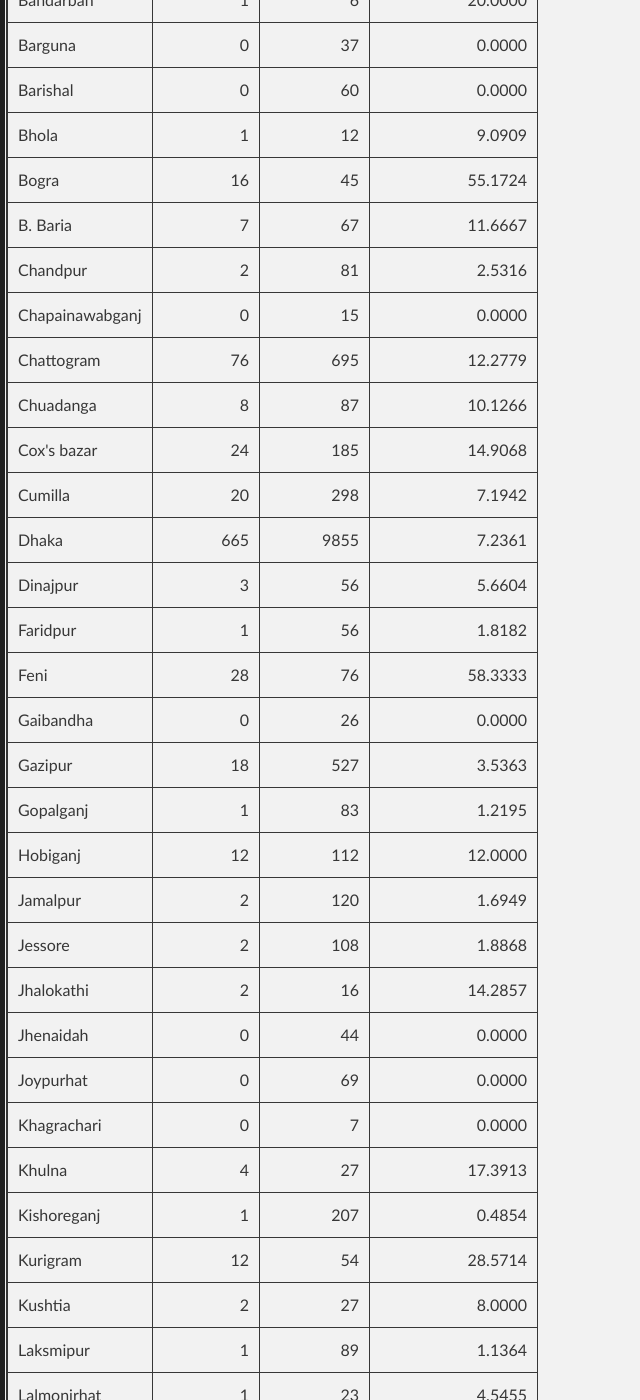
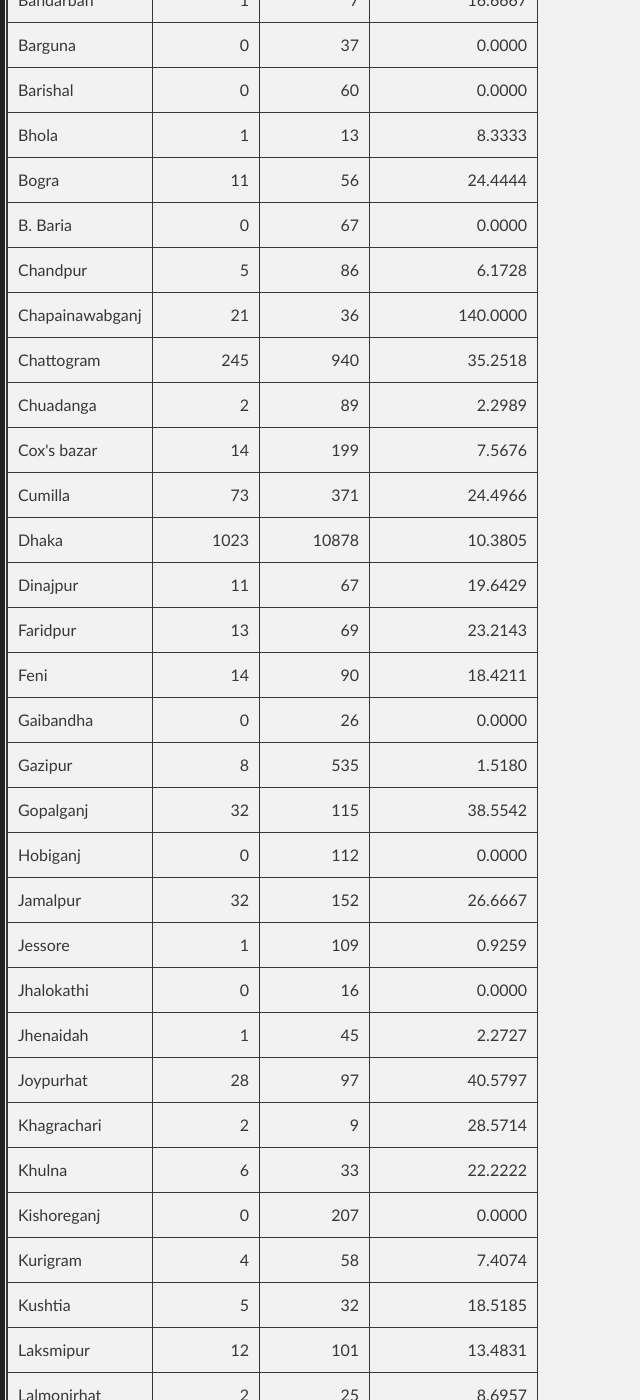
Before and after one commit to promitbasak/covid19bd, a Jekyll site: the page index.html, which Jekyll copies as it is, in a window 1280 px wide and 1400 px high, scrolled down 4312 px. Shown: the whole window, without its empty margins (0-640 px from the left). Built offline with Jekyll 4.4.1, drawn with Linux system fonts in a browser that asks for light colours; some of the changed text lies outside the part shown.

Commit message:
Update index.html

```diff
--- a/index.html
+++ b/index.html
@@ -100,7 +100,7 @@
         <h5>Total Deaths</h5>
       </div>
       <div>
-        <img src="https://raw.githubusercontent.com/promitbasak/Covid-19_bd_extended/master/assests/2020-05-17/Figure_22.png">
+        <img src="https://raw.githubusercontent.com/promitbasak/Covid-19_bd_extended/master/assests/2020-05-19/Figure_22.png">
         <h5>District-wise Corona Map</h5>
       </div>
       <div>
@@ -126,387 +126,387 @@
 </tr></thead>
 <tbody><tr>
 <td>Bagerhat</td>
-<td align="right">2</td>
+<td align="right">3</td>
+<td align="right">11</td>
+<td align="right">37.5000</td>
+</tr>
+<tr>
+<td>Bandarban</td>
+<td align="right">1</td>
+<td align="right">7</td>
+<td align="right">16.6667</td>
+</tr>
+<tr>
+<td>Barguna</td>
+<td align="right">0</td>
+<td align="right">37</td>
+<td align="right">0.0000</td>
+</tr>
+<tr>
+<td>Barishal</td>
+<td align="right">0</td>
+<td align="right">60</td>
+<td align="right">0.0000</td>
+</tr>
+<tr>
+<td>Bhola</td>
+<td align="right">1</td>
+<td align="right">13</td>
+<td align="right">8.3333</td>
+</tr>
+<tr>
+<td>Bogra</td>
+<td align="right">11</td>
+<td align="right">56</td>
+<td align="right">24.4444</td>
+</tr>
+<tr>
+<td>B. Baria</td>
+<td align="right">0</td>
+<td align="right">67</td>
+<td align="right">0.0000</td>
+</tr>
+<tr>
+<td>Chandpur</td>
+<td align="right">5</td>
+<td align="right">86</td>
+<td align="right">6.1728</td>
+</tr>
+<tr>
+<td>Chapainawabganj</td>
+<td align="right">21</td>
+<td align="right">36</td>
+<td align="right">140.0000</td>
+</tr>
+<tr>
+<td>Chattogram</td>
+<td align="right">245</td>
+<td align="right">940</td>
+<td align="right">35.2518</td>
+</tr>
+<tr>
+<td>Chuadanga</td>
+<td align="right">2</td>
+<td align="right">89</td>
+<td align="right">2.2989</td>
+</tr>
+<tr>
+<td>Cox&#39;s bazar</td>
+<td align="right">14</td>
+<td align="right">199</td>
+<td align="right">7.5676</td>
+</tr>
+<tr>
+<td>Cumilla</td>
+<td align="right">73</td>
+<td align="right">371</td>
+<td align="right">24.4966</td>
+</tr>
+<tr>
+<td>Dhaka</td>
+<td align="right">1023</td>
+<td align="right">10878</td>
+<td align="right">10.3805</td>
+</tr>
+<tr>
+<td>Dinajpur</td>
+<td align="right">11</td>
+<td align="right">67</td>
+<td align="right">19.6429</td>
+</tr>
+<tr>
+<td>Faridpur</td>
+<td align="right">13</td>
+<td align="right">69</td>
+<td align="right">23.2143</td>
+</tr>
+<tr>
+<td>Feni</td>
+<td align="right">14</td>
+<td align="right">90</td>
+<td align="right">18.4211</td>
+</tr>
+<tr>
+<td>Gaibandha</td>
+<td align="right">0</td>
+<td align="right">26</td>
+<td align="right">0.0000</td>
+</tr>
+<tr>
+<td>Gazipur</td>
 <td align="right">8</td>
+<td align="right">535</td>
+<td align="right">1.5180</td>
+</tr>
+<tr>
+<td>Gopalganj</td>
+<td align="right">32</td>
+<td align="right">115</td>
+<td align="right">38.5542</td>
+</tr>
+<tr>
+<td>Hobiganj</td>
+<td align="right">0</td>
+<td align="right">112</td>
+<td align="right">0.0000</td>
+</tr>
+<tr>
+<td>Jamalpur</td>
+<td align="right">32</td>
+<td align="right">152</td>
+<td align="right">26.6667</td>
+</tr>
+<tr>
+<td>Jessore</td>
+<td align="right">1</td>
+<td align="right">109</td>
+<td align="right">0.9259</td>
+</tr>
+<tr>
+<td>Jhalokathi</td>
+<td align="right">0</td>
+<td align="right">16</td>
+<td align="right">0.0000</td>
+</tr>
+<tr>
+<td>Jhenaidah</td>
+<td align="right">1</td>
+<td align="right">45</td>
+<td align="right">2.2727</td>
+</tr>
+<tr>
+<td>Joypurhat</td>
+<td align="right">28</td>
+<td align="right">97</td>
+<td align="right">40.5797</td>
+</tr>
+<tr>
+<td>Khagrachari</td>
+<td align="right">2</td>
+<td align="right">9</td>
+<td align="right">28.5714</td>
+</tr>
+<tr>
+<td>Khulna</td>
+<td align="right">6</td>
+<td align="right">33</td>
+<td align="right">22.2222</td>
+</tr>
+<tr>
+<td>Kishoreganj</td>
+<td align="right">0</td>
+<td align="right">207</td>
+<td align="right">0.0000</td>
+</tr>
+<tr>
+<td>Kurigram</td>
+<td align="right">4</td>
+<td align="right">58</td>
+<td align="right">7.4074</td>
+</tr>
+<tr>
+<td>Kushtia</td>
+<td align="right">5</td>
+<td align="right">32</td>
+<td align="right">18.5185</td>
+</tr>
+<tr>
+<td>Laksmipur</td>
+<td align="right">12</td>
+<td align="right">101</td>
+<td align="right">13.4831</td>
+</tr>
+<tr>
+<td>Lalmonirhat</td>
+<td align="right">2</td>
+<td align="right">25</td>
+<td align="right">8.6957</td>
+</tr>
+<tr>
+<td>Madaripur</td>
+<td align="right">6</td>
+<td align="right">69</td>
+<td align="right">9.5238</td>
+</tr>
+<tr>
+<td>Magura</td>
+<td align="right">0</td>
+<td align="right">23</td>
+<td align="right">0.0000</td>
+</tr>
+<tr>
+<td>Manikganj</td>
+<td align="right">20</td>
+<td align="right">58</td>
+<td align="right">52.6316</td>
+</tr>
+<tr>
+<td>Moulovi Bazar</td>
+<td align="right">0</td>
+<td align="right">39</td>
+<td align="right">0.0000</td>
+</tr>
+<tr>
+<td>Meherpur</td>
+<td align="right">0</td>
+<td align="right">5</td>
+<td align="right">0.0000</td>
+</tr>
+<tr>
+<td>Munshigonj</td>
+<td align="right">54</td>
+<td align="right">383</td>
+<td align="right">16.4134</td>
+</tr>
+<tr>
+<td>Mymensingh</td>
+<td align="right">45</td>
+<td align="right">340</td>
+<td align="right">15.2542</td>
+</tr>
+<tr>
+<td>Naogaon</td>
+<td align="right">0</td>
+<td align="right">45</td>
+<td align="right">0.0000</td>
+</tr>
+<tr>
+<td>Narail</td>
+<td align="right">0</td>
+<td align="right">16</td>
+<td align="right">0.0000</td>
+</tr>
+<tr>
+<td>Narayanganj</td>
+<td align="right">45</td>
+<td align="right">1508</td>
+<td align="right">3.0759</td>
+</tr>
+<tr>
+<td>Narshingdi</td>
+<td align="right">0</td>
+<td align="right">174</td>
+<td align="right">0.0000</td>
+</tr>
+<tr>
+<td>Natore</td>
+<td align="right">30</td>
+<td align="right">44</td>
+<td align="right">214.2857</td>
+</tr>
+<tr>
+<td>Netrokona</td>
+<td align="right">4</td>
+<td align="right">112</td>
+<td align="right">3.7037</td>
+</tr>
+<tr>
+<td>Nilphamari</td>
+<td align="right">1</td>
+<td align="right">53</td>
+<td align="right">1.9231</td>
+</tr>
+<tr>
+<td>Noakhali</td>
+<td align="right">55</td>
+<td align="right">168</td>
+<td align="right">48.6726</td>
+</tr>
+<tr>
+<td>Pabna</td>
+<td align="right">1</td>
+<td align="right">20</td>
+<td align="right">5.2632</td>
+</tr>
+<tr>
+<td>Panchagar</td>
+<td align="right">5</td>
+<td align="right">20</td>
 <td align="right">33.3333</td>
 </tr>
 <tr>
-<td>Bandarban</td>
-<td align="right">1</td>
-<td align="right">6</td>
-<td align="right">20.0000</td>
-</tr>
-<tr>
-<td>Barguna</td>
-<td align="right">0</td>
-<td align="right">37</td>
-<td align="right">0.0000</td>
-</tr>
-<tr>
-<td>Barishal</td>
-<td align="right">0</td>
-<td align="right">60</td>
-<td align="right">0.0000</td>
-</tr>
-<tr>
-<td>Bhola</td>
-<td align="right">1</td>
-<td align="right">12</td>
-<td align="right">9.0909</td>
-</tr>
-<tr>
-<td>Bogra</td>
-<td align="right">16</td>
-<td align="right">45</td>
-<td align="right">55.1724</td>
-</tr>
-<tr>
-<td>B. Baria</td>
+<td>Potuakhali</td>
+<td align="right">0</td>
+<td align="right">29</td>
+<td align="right">0.0000</td>
+</tr>
+<tr>
+<td>Pirojpur</td>
+<td align="right">0</td>
 <td align="right">7</td>
-<td align="right">67</td>
-<td align="right">11.6667</td>
-</tr>
-<tr>
-<td>Chandpur</td>
-<td align="right">2</td>
-<td align="right">81</td>
-<td align="right">2.5316</td>
-</tr>
-<tr>
-<td>Chapainawabganj</td>
-<td align="right">0</td>
-<td align="right">15</td>
-<td align="right">0.0000</td>
-</tr>
-<tr>
-<td>Chattogram</td>
-<td align="right">76</td>
-<td align="right">695</td>
-<td align="right">12.2779</td>
-</tr>
-<tr>
-<td>Chuadanga</td>
+<td align="right">0.0000</td>
+</tr>
+<tr>
+<td>Rajbari</td>
+<td align="right">0</td>
+<td align="right">27</td>
+<td align="right">0.0000</td>
+</tr>
+<tr>
+<td>Rajshahi</td>
+<td align="right">2</td>
+<td align="right">34</td>
+<td align="right">6.2500</td>
+</tr>
+<tr>
+<td>Rangmati</td>
+<td align="right">0</td>
+<td align="right">27</td>
+<td align="right">0.0000</td>
+</tr>
+<tr>
+<td>Rangpur</td>
+<td align="right">14</td>
+<td align="right">286</td>
+<td align="right">5.1471</td>
+</tr>
+<tr>
+<td>Satkhira</td>
+<td align="right">24</td>
+<td align="right">30</td>
+<td align="right">400.0000</td>
+</tr>
+<tr>
+<td>Shariatpur</td>
+<td align="right">2</td>
+<td align="right">73</td>
+<td align="right">2.8169</td>
+</tr>
+<tr>
+<td>Sherpur</td>
+<td align="right">23</td>
+<td align="right">65</td>
+<td align="right">54.7619</td>
+</tr>
+<tr>
+<td>Sirajganj</td>
+<td align="right">1</td>
 <td align="right">8</td>
-<td align="right">87</td>
-<td align="right">10.1266</td>
-</tr>
-<tr>
-<td>Cox&#39;s bazar</td>
-<td align="right">24</td>
-<td align="right">185</td>
-<td align="right">14.9068</td>
-</tr>
-<tr>
-<td>Cumilla</td>
-<td align="right">20</td>
-<td align="right">298</td>
-<td align="right">7.1942</td>
-</tr>
-<tr>
-<td>Dhaka</td>
-<td align="right">665</td>
-<td align="right">9855</td>
-<td align="right">7.2361</td>
-</tr>
-<tr>
-<td>Dinajpur</td>
-<td align="right">3</td>
-<td align="right">56</td>
-<td align="right">5.6604</td>
-</tr>
-<tr>
-<td>Faridpur</td>
-<td align="right">1</td>
-<td align="right">56</td>
-<td align="right">1.8182</td>
-</tr>
-<tr>
-<td>Feni</td>
-<td align="right">28</td>
-<td align="right">76</td>
-<td align="right">58.3333</td>
-</tr>
-<tr>
-<td>Gaibandha</td>
-<td align="right">0</td>
-<td align="right">26</td>
-<td align="right">0.0000</td>
-</tr>
-<tr>
-<td>Gazipur</td>
-<td align="right">18</td>
-<td align="right">527</td>
-<td align="right">3.5363</td>
-</tr>
-<tr>
-<td>Gopalganj</td>
-<td align="right">1</td>
-<td align="right">83</td>
-<td align="right">1.2195</td>
-</tr>
-<tr>
-<td>Hobiganj</td>
-<td align="right">12</td>
-<td align="right">112</td>
-<td align="right">12.0000</td>
-</tr>
-<tr>
-<td>Jamalpur</td>
-<td align="right">2</td>
-<td align="right">120</td>
-<td align="right">1.6949</td>
-</tr>
-<tr>
-<td>Jessore</td>
-<td align="right">2</td>
-<td align="right">108</td>
-<td align="right">1.8868</td>
-</tr>
-<tr>
-<td>Jhalokathi</td>
-<td align="right">2</td>
-<td align="right">16</td>
 <td align="right">14.2857</td>
 </tr>
 <tr>
-<td>Jhenaidah</td>
-<td align="right">0</td>
-<td align="right">44</td>
-<td align="right">0.0000</td>
-</tr>
-<tr>
-<td>Joypurhat</td>
-<td align="right">0</td>
-<td align="right">69</td>
-<td align="right">0.0000</td>
-</tr>
-<tr>
-<td>Khagrachari</td>
-<td align="right">0</td>
-<td align="right">7</td>
-<td align="right">0.0000</td>
-</tr>
-<tr>
-<td>Khulna</td>
-<td align="right">4</td>
-<td align="right">27</td>
-<td align="right">17.3913</td>
-</tr>
-<tr>
-<td>Kishoreganj</td>
-<td align="right">1</td>
-<td align="right">207</td>
-<td align="right">0.4854</td>
-</tr>
-<tr>
-<td>Kurigram</td>
-<td align="right">12</td>
-<td align="right">54</td>
-<td align="right">28.5714</td>
-</tr>
-<tr>
-<td>Kushtia</td>
-<td align="right">2</td>
-<td align="right">27</td>
-<td align="right">8.0000</td>
-</tr>
-<tr>
-<td>Laksmipur</td>
-<td align="right">1</td>
-<td align="right">89</td>
-<td align="right">1.1364</td>
-</tr>
-<tr>
-<td>Lalmonirhat</td>
-<td align="right">1</td>
-<td align="right">23</td>
-<td align="right">4.5455</td>
-</tr>
-<tr>
-<td>Madaripur</td>
-<td align="right">2</td>
-<td align="right">63</td>
-<td align="right">3.2787</td>
-</tr>
-<tr>
-<td>Magura</td>
-<td align="right">0</td>
-<td align="right">23</td>
-<td align="right">0.0000</td>
-</tr>
-<tr>
-<td>Manikganj</td>
-<td align="right">9</td>
-<td align="right">38</td>
-<td align="right">31.0345</td>
-</tr>
-<tr>
-<td>Moulovi Bazar</td>
-<td align="right">2</td>
-<td align="right">39</td>
-<td align="right">5.4054</td>
-</tr>
-<tr>
-<td>Meherpur</td>
-<td align="right">0</td>
-<td align="right">5</td>
-<td align="right">0.0000</td>
-</tr>
-<tr>
-<td>Munshigonj</td>
-<td align="right">32</td>
-<td align="right">329</td>
-<td align="right">10.7744</td>
-</tr>
-<tr>
-<td>Mymensingh</td>
-<td align="right">11</td>
-<td align="right">295</td>
-<td align="right">3.8732</td>
-</tr>
-<tr>
-<td>Naogaon</td>
-<td align="right">0</td>
-<td align="right">45</td>
-<td align="right">0.0000</td>
-</tr>
-<tr>
-<td>Narail</td>
-<td align="right">1</td>
-<td align="right">16</td>
-<td align="right">6.6667</td>
-</tr>
-<tr>
-<td>Narayanganj</td>
-<td align="right">37</td>
-<td align="right">1463</td>
-<td align="right">2.5947</td>
-</tr>
-<tr>
-<td>Narshingdi</td>
-<td align="right">1</td>
-<td align="right">174</td>
-<td align="right">0.5780</td>
-</tr>
-<tr>
-<td>Natore</td>
-<td align="right">0</td>
-<td align="right">14</td>
-<td align="right">0.0000</td>
-</tr>
-<tr>
-<td>Netrokona</td>
-<td align="right">17</td>
-<td align="right">108</td>
-<td align="right">18.6813</td>
-</tr>
-<tr>
-<td>Nilphamari</td>
-<td align="right">2</td>
-<td align="right">52</td>
-<td align="right">4.0000</td>
-</tr>
-<tr>
-<td>Noakhali</td>
-<td align="right">10</td>
-<td align="right">113</td>
-<td align="right">9.7087</td>
-</tr>
-<tr>
-<td>Pabna</td>
-<td align="right">1</td>
-<td align="right">19</td>
-<td align="right">5.5556</td>
-</tr>
-<tr>
-<td>Panchagar</td>
-<td align="right">0</td>
-<td align="right">15</td>
-<td align="right">0.0000</td>
-</tr>
-<tr>
-<td>Potuakhali</td>
-<td align="right">0</td>
+<td>Sunamganj</td>
+<td align="right">0</td>
+<td align="right">46</td>
+<td align="right">0.0000</td>
+</tr>
+<tr>
+<td>Sylhet</td>
+<td align="right">0</td>
+<td align="right">48</td>
+<td align="right">0.0000</td>
+</tr>
+<tr>
+<td>Tangail</td>
+<td align="right">1</td>
+<td align="right">41</td>
+<td align="right">2.5000</td>
+</tr>
+<tr>
+<td>Thakurgaon</td>
+<td align="right">2</td>
 <td align="right">29</td>
-<td align="right">0.0000</td>
-</tr>
-<tr>
-<td>Pirojpur</td>
-<td align="right">0</td>
-<td align="right">7</td>
-<td align="right">0.0000</td>
-</tr>
-<tr>
-<td>Rajbari</td>
-<td align="right">0</td>
-<td align="right">27</td>
-<td align="right">0.0000</td>
-</tr>
-<tr>
-<td>Rajshahi</td>
-<td align="right">1</td>
-<td align="right">32</td>
-<td align="right">3.2258</td>
-</tr>
-<tr>
-<td>Rangmati</td>
-<td align="right">1</td>
-<td align="right">27</td>
-<td align="right">3.8462</td>
-</tr>
-<tr>
-<td>Rangpur</td>
-<td align="right">59</td>
-<td align="right">272</td>
-<td align="right">27.6995</td>
-</tr>
-<tr>
-<td>Satkhira</td>
-<td align="right">1</td>
-<td align="right">6</td>
-<td align="right">20.0000</td>
-</tr>
-<tr>
-<td>Shariatpur</td>
-<td align="right">4</td>
-<td align="right">71</td>
-<td align="right">5.9701</td>
-</tr>
-<tr>
-<td>Sherpur</td>
-<td align="right">1</td>
-<td align="right">42</td>
-<td align="right">2.4390</td>
-</tr>
-<tr>
-<td>Sirajganj</td>
-<td align="right">0</td>
-<td align="right">7</td>
-<td align="right">0.0000</td>
-</tr>
-<tr>
-<td>Sunamganj</td>
-<td align="right">2</td>
-<td align="right">46</td>
-<td align="right">4.5455</td>
-</tr>
-<tr>
-<td>Sylhet</td>
-<td align="right">8</td>
-<td align="right">48</td>
-<td align="right">20.0000</td>
-</tr>
-<tr>
-<td>Tangail</td>
-<td align="right">5</td>
-<td align="right">40</td>
-<td align="right">14.2857</td>
-</tr>
-<tr>
-<td>Thakurgaon</td>
-<td align="right">0</td>
-<td align="right">27</td>
-<td align="right">0.0000</td>
+<td align="right">7.4074</td>
 </tr>
 </tbody></table>
 
```
